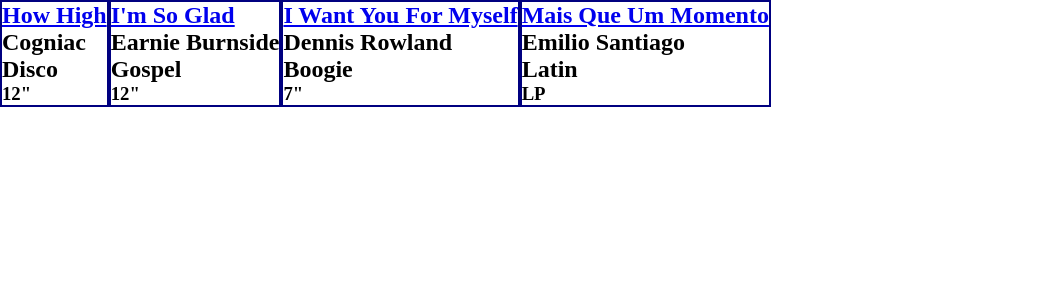
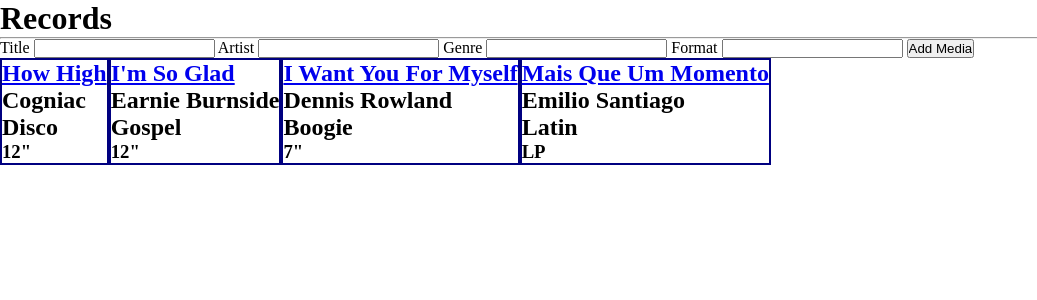
Before and after one commit to rossbuc/record_swap_lab, a Flask app: page /records in a window 1280 px wide. Shown: the top 300 px of the page, without its empty margins (0-1037 px from the left). Run offline with Flask 3, Linux system fonts and the light colour scheme.

Commit message:
Create form to add new record to database

```diff
--- a/controllers/records_controller.py
+++ b/controllers/records_controller.py
@@ -1,5 +1,5 @@
-from flask import Blueprint, render_template
-from models.record_list import records
+from flask import Blueprint, render_template, request, redirect
+from models.record_list import records, Record, add_new_media
 
 records_blueprint = Blueprint("records", __name__)
 
@@ -11,3 +11,13 @@
 def record(name):
     record = [record for record in records if record.title == name]
     return render_template("record.jinja", title=name, record=record[0])
+
+@records_blueprint.route('/records', methods=['POST'])
+def add_record():
+    record_title = request.form['title']
+    record_artist = request.form['artist']
+    record_genre = request.form['genre']
+    record_format = request.form['format']
+    record_to_add = Record(record_title, record_artist, record_genre, record_format)
+    add_new_media(record_to_add)
+    return redirect('/records')
--- a/models/record_list.py
+++ b/models/record_list.py
@@ -6,3 +6,6 @@
     Record("I Want You For Myself", "Dennis Rowland", "Boogie", "7\""),
     Record("Mais Que Um Momento", "Emilio Santiago", "Latin", "LP")
 ]
+
+def add_new_media(media):
+    records.append(media)
--- a/templates/index.jinja
+++ b/templates/index.jinja
@@ -8,6 +8,21 @@
     <link rel="stylesheet" href="{{ url_for('static', filename='style.css') }}">
 </head>
 <body>
+    <h1>Records</h1>
+    <hr>
+    <div class="add-record">
+        <form action="/records" method="POST">
+            <label for="title">Title</label>
+            <input type="text" name="title" id="title">
+            <label for="artist">Artist</label>
+            <input type="text" name="artist" id="artist">
+            <label for="genre">Genre</label>
+            <input type="text" name="genre" id="genre">
+            <label for="format">Format</label>
+            <input type="text" name="format" id="format">
+            <input type="submit" value="Add Media">
+        </form>
+    </div>
     <section class="records">
         {% for record in record_list %}
         <div class="records-entry">
```
